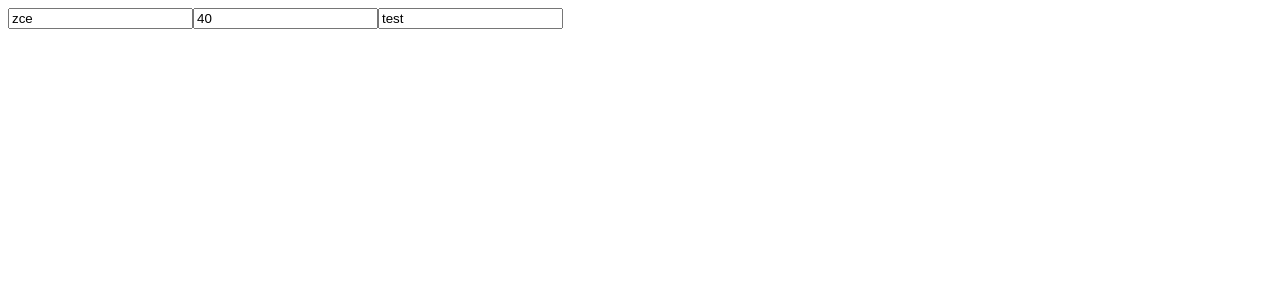
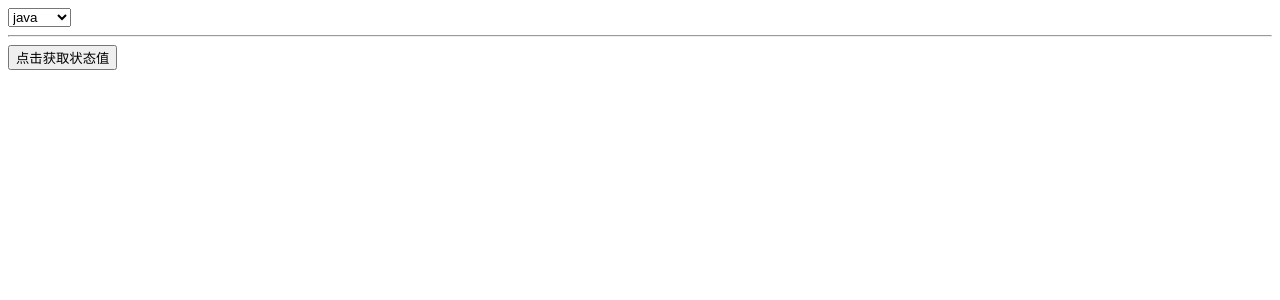
Before and after one commit to hnnaulsy/ReactTodo, a React (Create React App) app: page / in a window 1280 px wide. Shown: the top 300 px of the page. Built offline with nearby package versions, Linux system fonts and the light colour scheme.

Commit message:
受控表单之下拉菜单

```diff
--- a/src/App.js
+++ b/src/App.js
@@ -1,50 +1,23 @@
 import React, { Component } from 'react'
-
-/**
- * 一、如何在react 中使用表单元素
- *  受控表单
- *    表单元素的值全部由 react 来进行管理， 此时表单元素中的值都放在 state 中， 所以表单元素里的值也需要从 state 当中进行获取
- *  非受控表单
- *    不受 react 管理，表单元素的数据由 DOM 元素本身进行管理， 表单元素的值也是存放在 DOM 元素里，获取的时候需要操作 DOM 元素
- *
- * 二、受控表单值绑定与数据同步
- *  01 将 state 中的状态与表单的 value 值进行绑定 value={this.state.xxxx}
- *  02 如何更新状态值  onChange={方法}  ev.target.value
- *  03 ev.target.name === [prop]: this.setState({})
- *
- * 三、细节
- *  01 readOnly
- *  02 defaultValue
- */
 
 class App extends Component {
 
-  // 定义组件的当中的状态
+  // 定义状态
   state = {
-    name: 'zce',
-    age: 40,
-    test: 'test'
+    subject: 'java'
   }
-
-  // 定义方法用于处理状态里数据值的修改
-  handler = (ev) => {
-    console.log(ev.target.name)
-    const prop = ev.target.name
-    this.setState({
-      [prop]: ev.target.value
-    })
-  }
-
 
   render() {
     return (
       <div>
-        <input name="name" value={this.state.name} onChange={this.handler.bind(this)} />
-        {/* <input value={this.state.age} onChange={(ev) => { this.setState({ age: ev.target.value }) }} /> */}
-        <input name="age" value={this.state.age} onChange={this.handler.bind(this)} />
+        <select value={this.state.subject} onChange={(ev) => { this.setState({ subject: ev.target.value }) }}>
+          <option value="大前端">大前端</option>
+          <option value="java">java</option>
+          <option value="python">python</option>
+        </select>
 
-        {/* <input type="text" value={this.state.test} readOnly /> */}
-        <input type="text" defaultValue={this.state.test} />
+        <hr />
+        <button onClick={() => { console.log(this.state) }}>点击获取状态值</button>
       </div>
     )
   }
```
